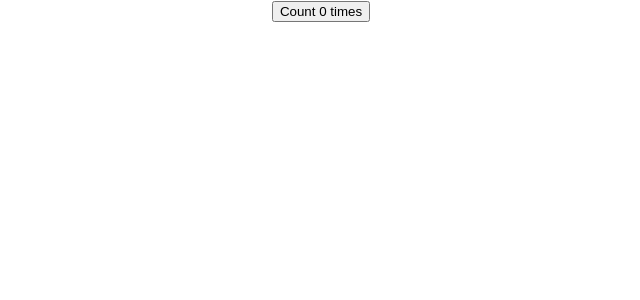
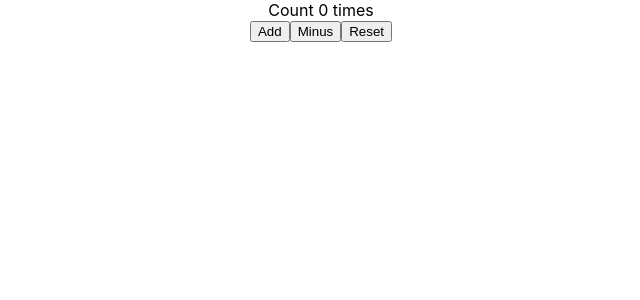
Before and after one commit to harislee168/react-hook, a React (Create React App) app: page / in a window 1280 px wide. Shown: the top 300 px of the page, without its empty margins (319-959 px from the left). Built offline with nearby package versions, Linux system fonts and the light colour scheme.

Commit message:
useState react hook second lesson

```diff
--- a/src/components/StateCounter.js
+++ b/src/components/StateCounter.js
@@ -1,14 +1,26 @@
 import React, {useState} from 'react'
 
 const StateCounter = () => {
-  const [count, setCount] = useState(0)
+  const initialCount = 0
+  const [count, setCount] = useState(initialCount)
 
-  const countHandler = () => {
-    setCount(count + 1)
+  const countHandler = (n) => {
+    setCount(prevCount => {
+      if (n === 0) {
+        return prevCount * initialCount
+      }
+      else {
+        return prevCount + n
+      }
+    })
   }
+
   return (
     <div>
-      <button onClick={countHandler}>Count {count} times</button>
+      <div>Count {count} times </div>
+      <button onClick={() => countHandler(1)}>Add</button>
+      <button onClick={() => countHandler(-1)}>Minus</button>
+      <button onClick={() => countHandler(initialCount)}>Reset</button>
     </div>
   )
 }
```
